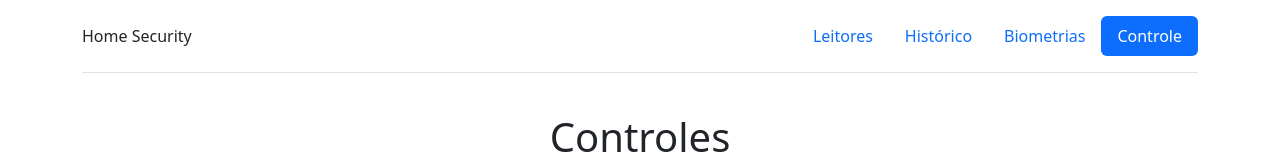
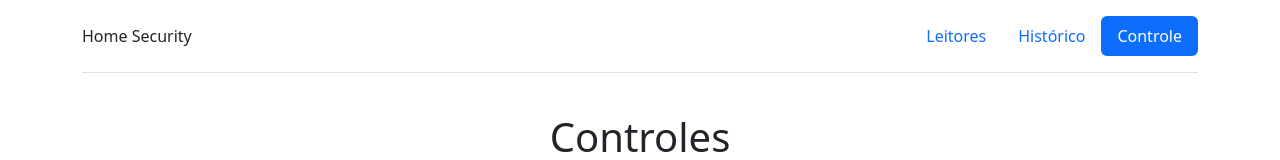
Before and after one commit to DartaBlenke/PAC-6, a website: page controle.html in a window 1280 px wide. Shown: the top 160 px of the page. Drawn offline with nearby package versions, Linux system fonts and the light colour scheme.

Commit message:
remocao de tela de biometrias

```diff
--- a/controle.html
+++ b/controle.html
@@ -15,7 +15,6 @@
       <ul class="nav nav-pills">
         <li class="nav-item"><a href="leitores.html" class="nav-link">Leitores</a></li>
         <li class="nav-item"><a href="historico.html" class="nav-link">Histórico</a></li>
-        <li class="nav-item"><a href="biometrias.html" class="nav-link">Biometrias</a></li>
         <li class="nav-item"><a href="controle.html" class="nav-link active">Controle</a></li>
       </ul>
     </header>
```
Also changed, not shown: historico.html (+0 -1 lines), leitores.html (+0 -1 lines).
